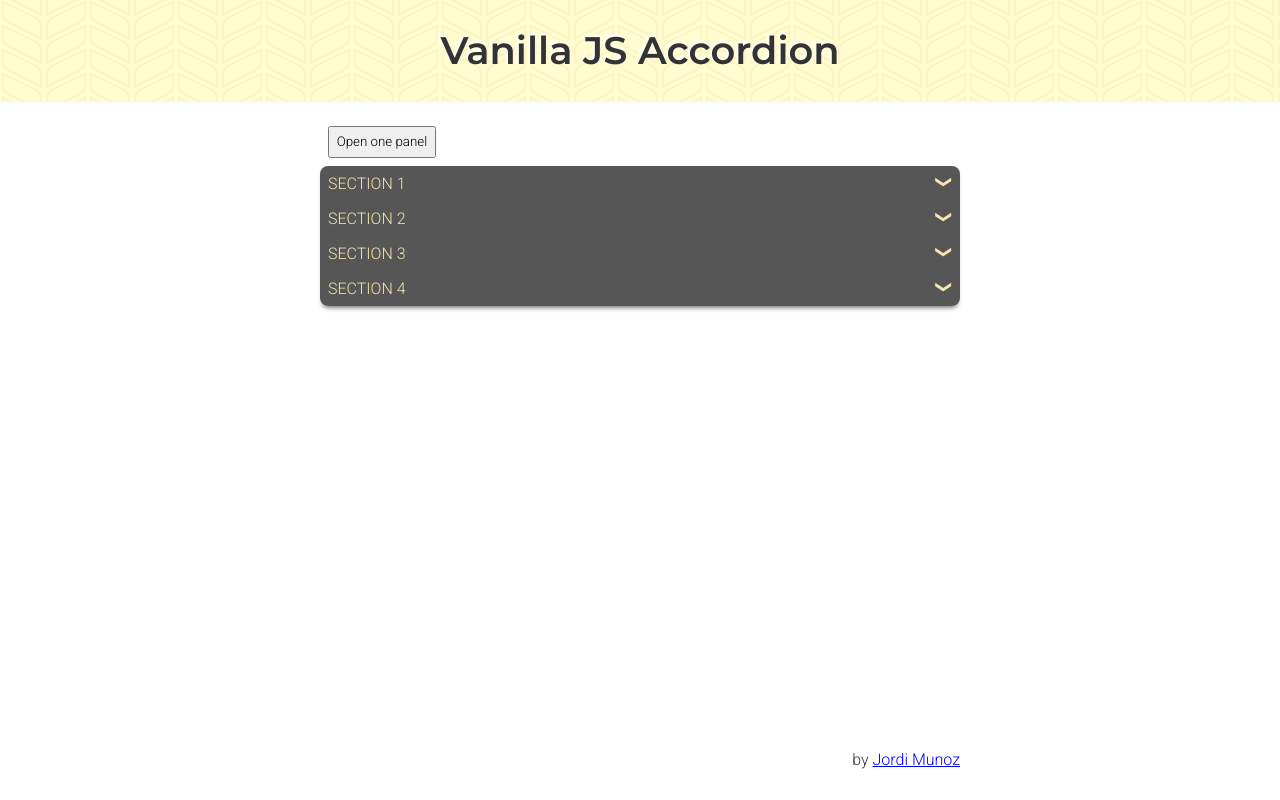
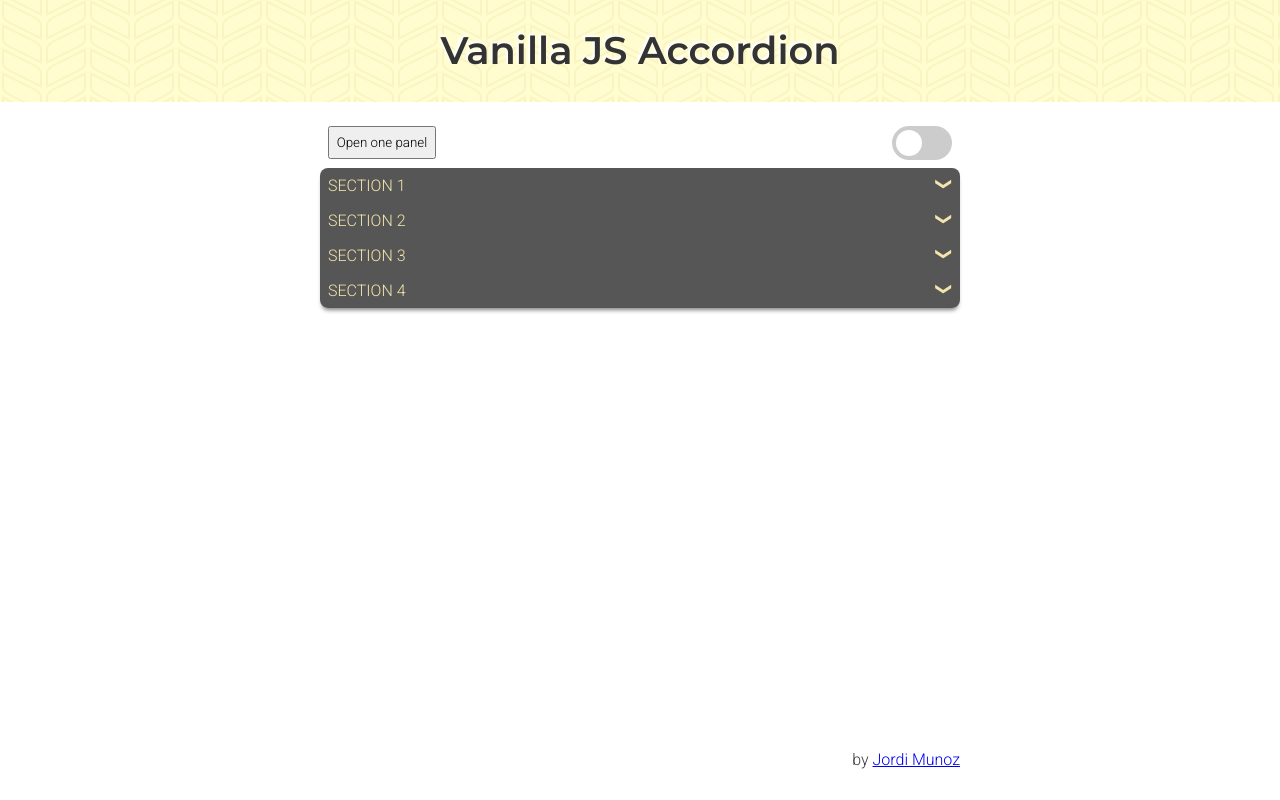
Before and after one commit to jordevo/vanilla-js-accordion, a website built with webpack: page public/index.html in a window 1280 px wide. Built offline with nearby package versions, Linux system fonts and the light colour scheme; no server answers.

Commit message:
Added toggle styling and markup

```diff
--- a/public/index.html
+++ b/public/index.html
@@ -18,6 +18,10 @@
     <main>
       <div class="StatusBar">
         <button class="ButtonElement ToggleComponent">Open one panel</button>
+        <label class="Switch">
+          <input type="checkbox">
+          <span class="SwitchSlider"></span>
+        </label>
       </div>
       <dl class="AccordionComponent">
         <dt class="AccordionComponent-header u-noSelect">Section 1</dt>
--- a/src/styles/components.scss
+++ b/src/styles/components.scss
@@ -2,3 +2,4 @@
 @import './components/button.scss';
 @import './components/statusbar.scss';
 @import './components/header.scss';
+@import './components/switch.scss';
--- /dev/null
+++ b/src/styles/components/switch.scss
@@ -0,0 +1,54 @@
+.Switch {
+  position: relative;
+  display: inline-block;
+  width: 60px;
+  height: 34px;
+
+  input {
+    opacity: 0;
+    width: 0;
+    height: 0;
+  }
+
+  /* The slider */
+  &Slider {
+    position: absolute;
+    cursor: pointer;
+    top: 0;
+    left: 0;
+    right: 0;
+    bottom: 0;
+    background-color: #ccc;
+    -webkit-transition: .4s;
+    transition: .4s;
+    border-radius: 34px;
+
+    &:before {
+      border-radius: 50%;
+      position: absolute;
+      content: "";
+      height: 26px;
+      width: 26px;
+      left: 4px;
+      bottom: 4px;
+      background-color: white;
+      -webkit-transition: .4s;
+      transition: .4s;
+    }
+  }
+
+}
+
+input:checked + .SwitchSlider {
+  background-color: #2196F3;
+}
+
+input:focus + .SwitchSlider {
+  box-shadow: 0 0 1px #2196F3;
+}
+
+input:checked + .SwitchSlider:before {
+  -webkit-transform: translateX(26px);
+  -ms-transform: translateX(26px);
+  transform: translateX(26px);
+}
```
